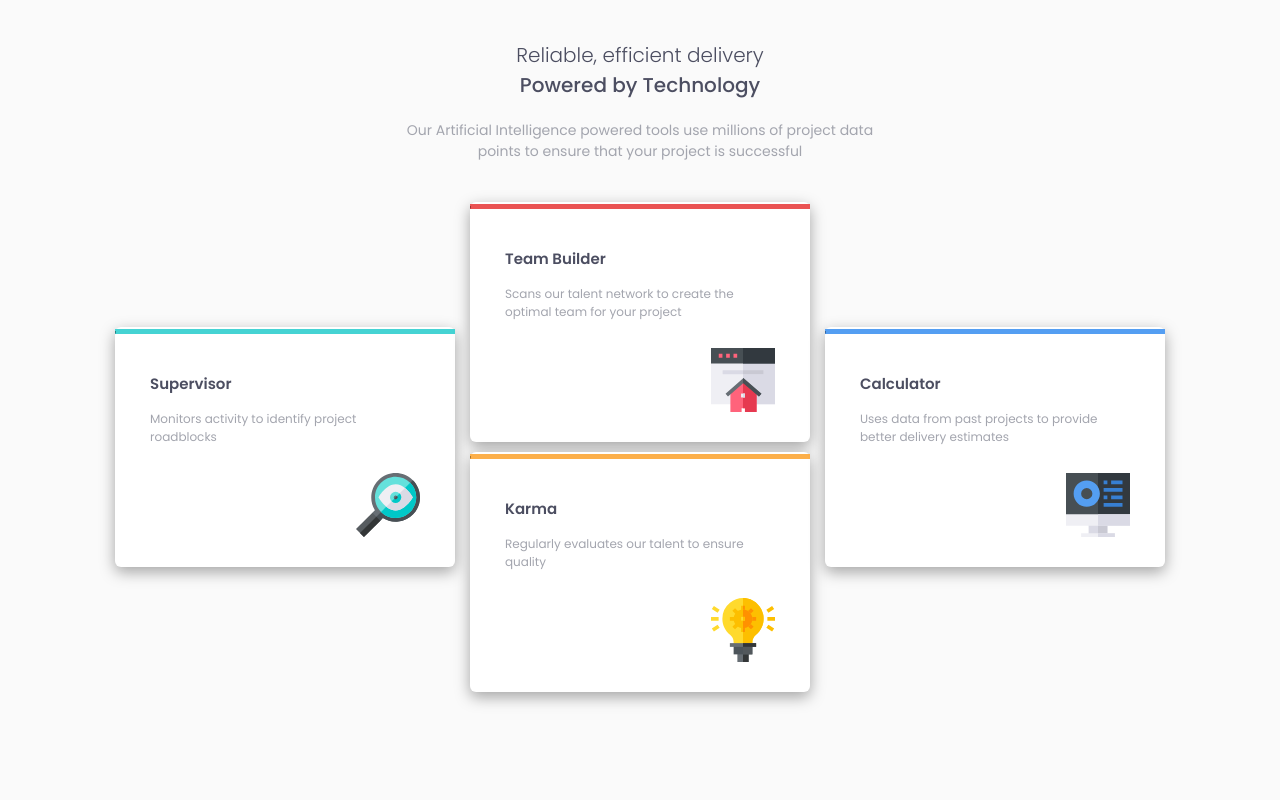
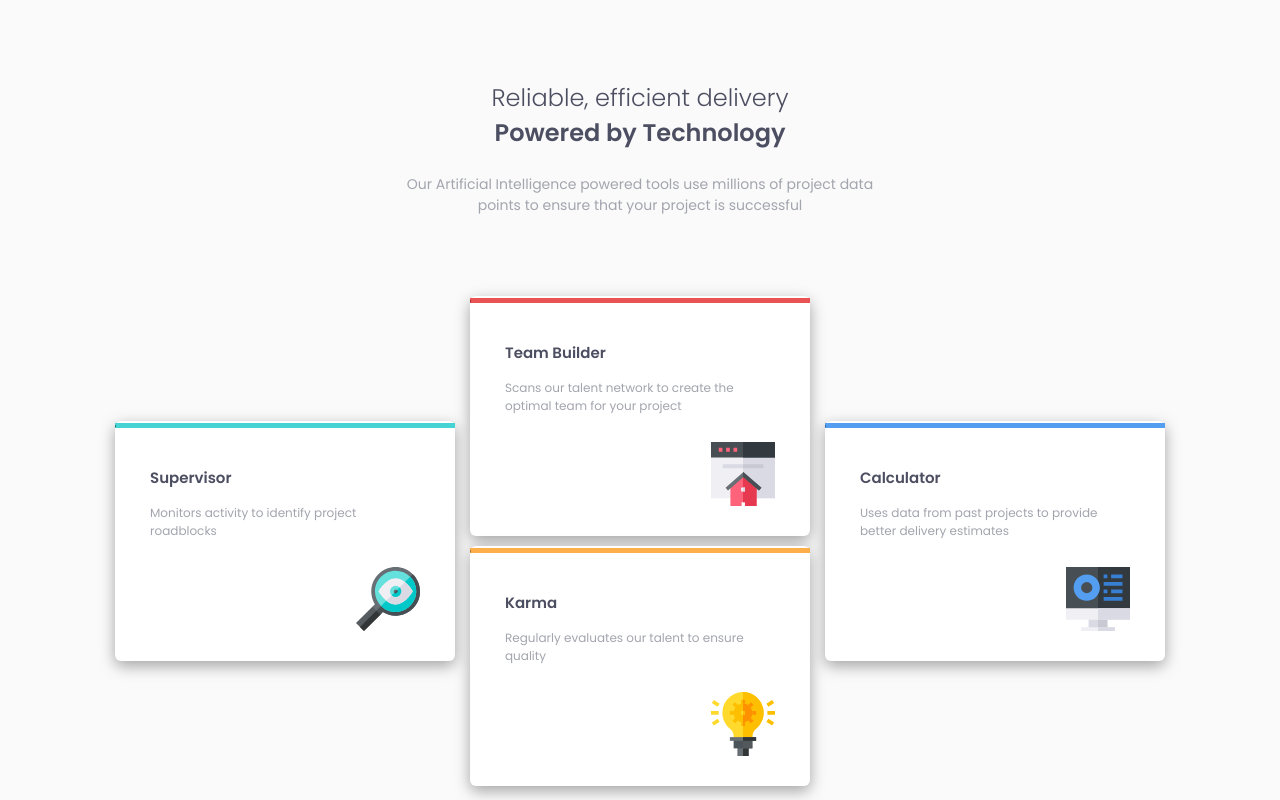
Before and after one commit to yosefHesham/four-cards, a plain HTML site: page index.html in a window 1280 px wide. Drawn offline with Linux system fonts and the light colour scheme.

Commit message:
Match With Design

```diff
--- a/style.css
+++ b/style.css
@@ -12,28 +12,28 @@
 
 body {
   background-color: var(--light-gray);
-  font-family: "Poppins", sans-serif;
 
 }
 
 header {
  text-align: center;
  width: 80%;
- margin: 40px auto;
+ margin: 80px auto;
+ font-family: 'Poppins', 'sans-serif';
 
 }
 
 header .title {
   color: var(--dark-blue);
-  font-size: 20px;
+  font-size: 24px;
   font-weight: 300;
   margin-bottom: 0;
 }
 
 header .subtitle {
   color: var(--dark-blue);
-  font-size: 20px;
-  font-weight: 500;
+  font-size: 24px;
+  font-weight: 600;
   margin-top: 0;
 }
 
@@ -51,6 +51,8 @@ header .description {
   width: 70%;
   margin: 0 auto;
   gap: 15px;
+  font-family: "Poppins", sans-serif;
+
 }
 
 
```
